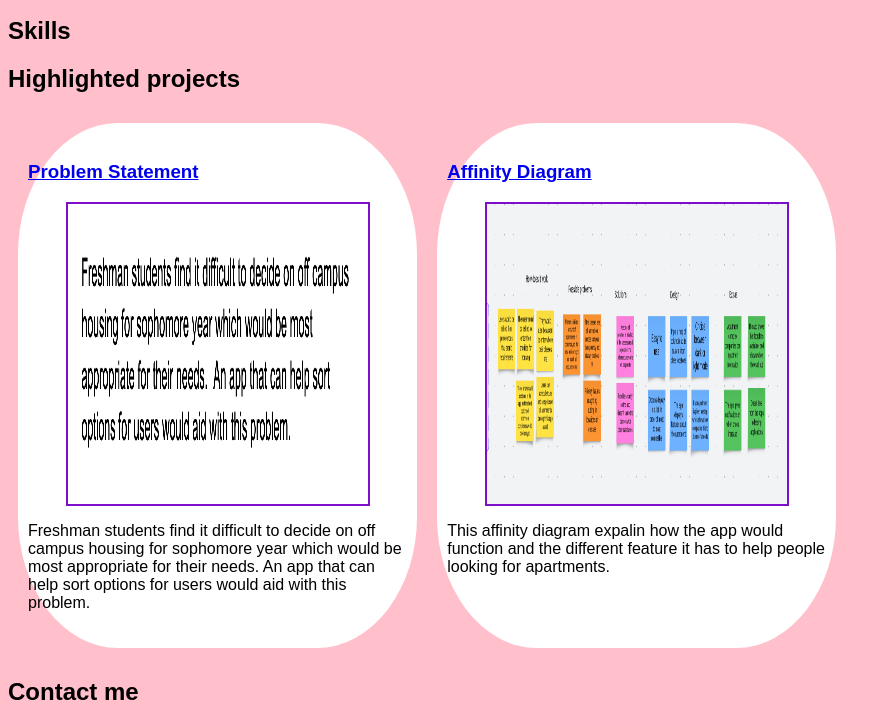
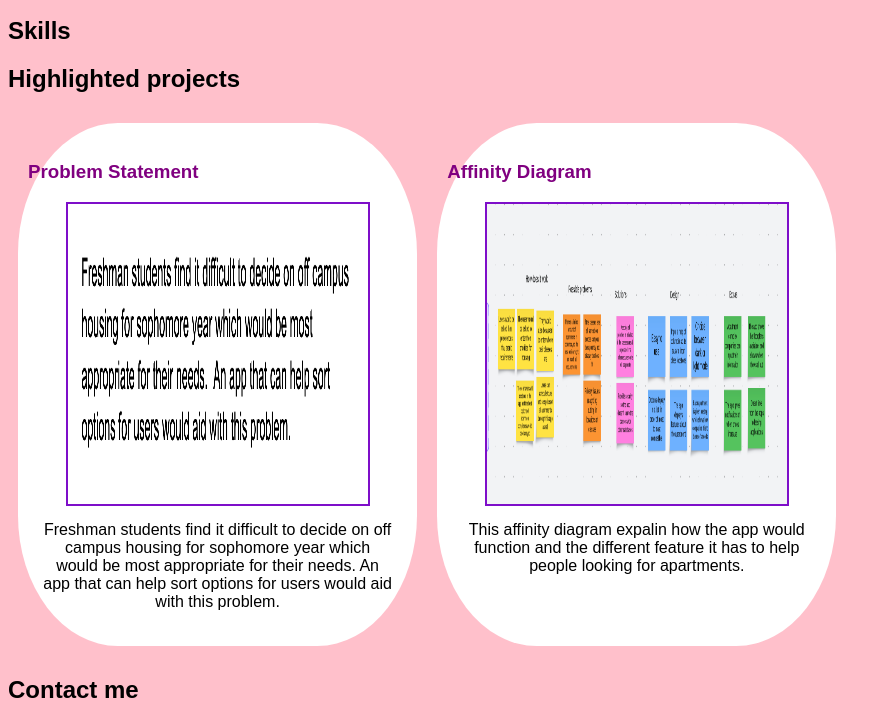
Before and after one commit to alessialeonardini/alessialeonardini.github.io, a plain HTML site: page index.html in a window 1280 px wide. Shown: the part 111-837 px from the top of the page, without its empty margins (0-890 px from the left). Drawn offline with Linux system fonts and the light colour scheme.

Commit message:
style changes

```diff
--- a/styles.css
+++ b/styles.css
@@ -22,3 +22,11 @@ border-radius: 25%;
     display: block;
     margin: auto;
     }
+    a{ /* change the appearance of ALL links */
+        text-decoration: none;
+        color: purple;
+        }
+        .project p { /* change the appearance of paragraph tags inside .project divs */
+        text-align: center;
+        margin: 15px;
+        }
```
